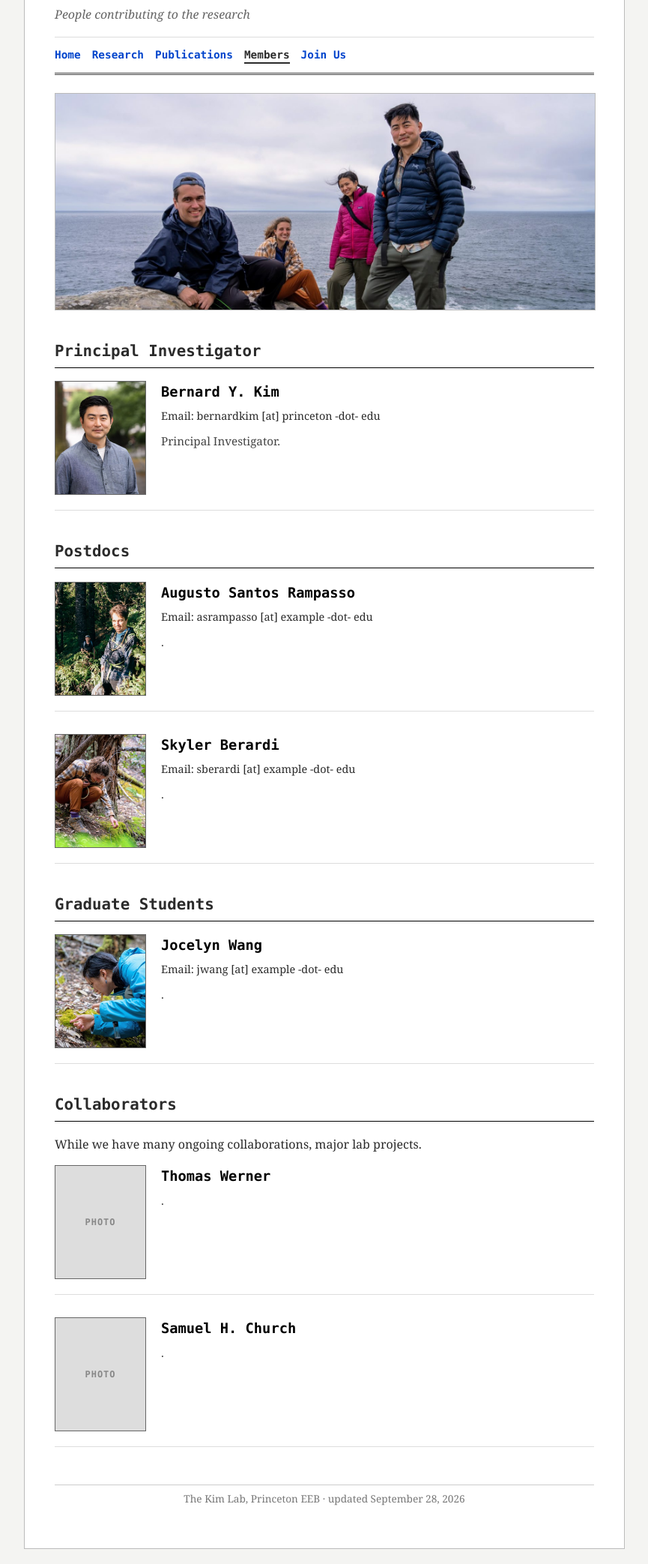
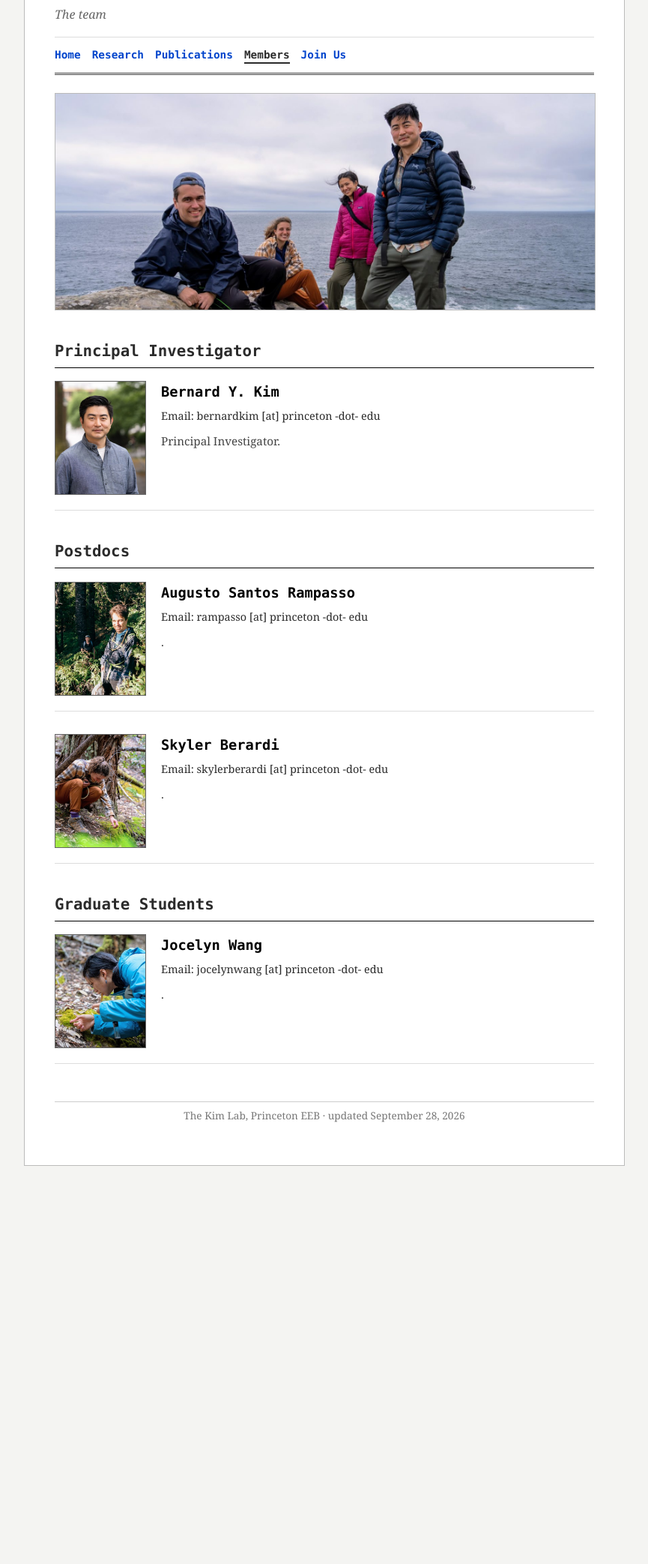
Before and after one commit to bkimlab/bkimlab.github.io, a plain HTML site: page site/members.html in a window 1280 px wide. Shown: the part 120-2206 px from the top of the page at 75% size, without its empty margins (207-1072 px from the left). After the commit the page ends 1695 px from the top, so only its background shows below. Drawn offline with Linux system fonts and the light colour scheme.

Commit message:
Update page text and member details

```diff
--- a/site/members.html
+++ b/site/members.html
@@ -15,7 +15,7 @@
         <header>
             <h1>The Kim Lab</h1>
             <p class="affiliation">Ecology &amp; Evolutionary Biology &middot; Princeton University</p>
-            <p class="subtitle">People contributing to the research</p>
+            <p class="subtitle">The team</p>
             <nav>
                 <ul>
                     <li><a href="index.html">Home</a></li>
@@ -44,14 +44,10 @@
 <h2 class="section-head">Principal Investigator</h2>
 <div class="member-card"><div class="member-flex"><img class="member-photo" src="assets/images/people/kim_bernard/bernardkim-051525-0001.jpg" alt="Bernard Y. Kim" loading="lazy" style="object-position:50% 30%"><div class="member-info"><h3>Bernard Y. Kim</h3><p class="contact">Email: bernardkim [at] princeton -dot- edu</p><p class="research-desc">Principal Investigator.</p></div></div></div>
 <h2 class="section-head">Postdocs</h2>
-<div class="member-card"><div class="member-flex"><img id="photo-augusto-santos-rampasso" class="member-photo" alt="Augusto Santos Rampasso" hidden><noscript><img class="member-photo" src="assets/images/people/santosrampasso_augusto/dsc01661.jpg" alt="Augusto Santos Rampasso" loading="lazy" style="object-position:50% 25%"></noscript><script>(function () {var photos = [{"src":"assets/images/people/santosrampasso_augusto/dsc01661.jpg","focus":"50% 25%"},{"src":"assets/images/people/santosrampasso_augusto/dsc01852.jpg","focus":"70% 25%"}];var p = photos[Math.floor(Math.random() * photos.length)];var img = document.getElementById("photo-augusto-santos-rampasso");img.src = p.src; img.style.objectPosition = p.focus; img.hidden = false;})();</script><div class="member-info"><h3>Augusto Santos Rampasso</h3><p class="contact">Email: asrampasso [at] example -dot- edu</p><p class="research-desc">.</p></div></div></div>
-<div class="member-card"><div class="member-flex"><img id="photo-skyler-berardi" class="member-photo" alt="Skyler Berardi" hidden><noscript><img class="member-photo" src="assets/images/people/berardi_skyler/dsc01320-2.jpg" alt="Skyler Berardi" loading="lazy" style="object-position:35% 20%"></noscript><script>(function () {var photos = [{"src":"assets/images/people/berardi_skyler/dsc01320-2.jpg","focus":"35% 20%"},{"src":"assets/images/people/berardi_skyler/dsc01303-2.jpg","focus":"42% 38%"}];var p = photos[Math.floor(Math.random() * photos.length)];var img = document.getElementById("photo-skyler-berardi");img.src = p.src; img.style.objectPosition = p.focus; img.hidden = false;})();</script><div class="member-info"><h3>Skyler Berardi</h3><p class="contact">Email: sberardi [at] example -dot- edu</p><p class="research-desc">.</p></div></div></div>
+<div class="member-card"><div class="member-flex"><img id="photo-augusto-santos-rampasso" class="member-photo" alt="Augusto Santos Rampasso" hidden><noscript><img class="member-photo" src="assets/images/people/santosrampasso_augusto/dsc01661.jpg" alt="Augusto Santos Rampasso" loading="lazy" style="object-position:50% 25%"></noscript><script>(function () {var photos = [{"src":"assets/images/people/santosrampasso_augusto/dsc01661.jpg","focus":"50% 25%"},{"src":"assets/images/people/santosrampasso_augusto/dsc01852.jpg","focus":"70% 25%"}];var p = photos[Math.floor(Math.random() * photos.length)];var img = document.getElementById("photo-augusto-santos-rampasso");img.src = p.src; img.style.objectPosition = p.focus; img.hidden = false;})();</script><div class="member-info"><h3>Augusto Santos Rampasso</h3><p class="contact">Email: rampasso [at] princeton -dot- edu</p><p class="research-desc">.</p></div></div></div>
+<div class="member-card"><div class="member-flex"><img id="photo-skyler-berardi" class="member-photo" alt="Skyler Berardi" hidden><noscript><img class="member-photo" src="assets/images/people/berardi_skyler/dsc01320-2.jpg" alt="Skyler Berardi" loading="lazy" style="object-position:35% 20%"></noscript><script>(function () {var photos = [{"src":"assets/images/people/berardi_skyler/dsc01320-2.jpg","focus":"35% 20%"},{"src":"assets/images/people/berardi_skyler/dsc01303-2.jpg","focus":"42% 38%"}];var p = photos[Math.floor(Math.random() * photos.length)];var img = document.getElementById("photo-skyler-berardi");img.src = p.src; img.style.objectPosition = p.focus; img.hidden = false;})();</script><div class="member-info"><h3>Skyler Berardi</h3><p class="contact">Email: skylerberardi [at] princeton -dot- edu</p><p class="research-desc">.</p></div></div></div>
 <h2 class="section-head">Graduate Students</h2>
-<div class="member-card"><div class="member-flex"><img id="photo-jocelyn-wang" class="member-photo" alt="Jocelyn Wang" hidden><noscript><img class="member-photo" src="assets/images/people/wang_jocelyn/dsc01890.jpg" alt="Jocelyn Wang" loading="lazy" style="object-position:68% 45%"></noscript><script>(function () {var photos = [{"src":"assets/images/people/wang_jocelyn/dsc01890.jpg","focus":"68% 45%"},{"src":"assets/images/people/wang_jocelyn/dsc01186-2.jpg","focus":"50% 30%"},{"src":"assets/images/people/wang_jocelyn/dsc01324-2.jpg","focus":"50% 40%"}];var p = photos[Math.floor(Math.random() * photos.length)];var img = document.getElementById("photo-jocelyn-wang");img.src = p.src; img.style.objectPosition = p.focus; img.hidden = false;})();</script><div class="member-info"><h3>Jocelyn Wang</h3><p class="contact">Email: jwang [at] example -dot- edu</p><p class="research-desc">.</p></div></div></div>
-<h2 class="section-head">Collaborators</h2>
-<p>While we have many ongoing collaborations, major lab projects.</p>
-<div class="member-card"><div class="member-flex"><div class="image-placeholder">PHOTO</div><div class="member-info"><h3>Thomas Werner</h3><p class="research-desc">.</p></div></div></div>
-<div class="member-card"><div class="member-flex"><div class="image-placeholder">PHOTO</div><div class="member-info"><h3>Samuel H. Church</h3><p class="research-desc">.</p></div></div></div>
+<div class="member-card"><div class="member-flex"><img id="photo-jocelyn-wang" class="member-photo" alt="Jocelyn Wang" hidden><noscript><img class="member-photo" src="assets/images/people/wang_jocelyn/dsc01890.jpg" alt="Jocelyn Wang" loading="lazy" style="object-position:68% 45%"></noscript><script>(function () {var photos = [{"src":"assets/images/people/wang_jocelyn/dsc01890.jpg","focus":"68% 45%"},{"src":"assets/images/people/wang_jocelyn/dsc01186-2.jpg","focus":"50% 30%"},{"src":"assets/images/people/wang_jocelyn/dsc01324-2.jpg","focus":"50% 40%"}];var p = photos[Math.floor(Math.random() * photos.length)];var img = document.getElementById("photo-jocelyn-wang");img.src = p.src; img.style.objectPosition = p.focus; img.hidden = false;})();</script><div class="member-info"><h3>Jocelyn Wang</h3><p class="contact">Email: jocelynwang [at] princeton -dot- edu</p><p class="research-desc">.</p></div></div></div>
         </main>
         <footer>
             <hr>
```
Also changed, not shown: site/index.html (+2 -2 lines), site/publications.html (+2 -2 lines), site/research.html (+4 -4 lines), 4 other files.
